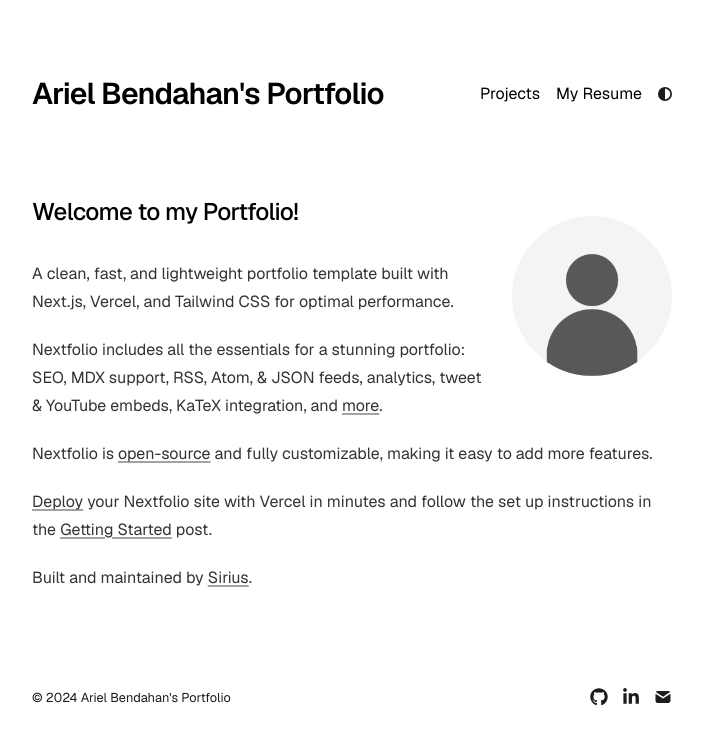
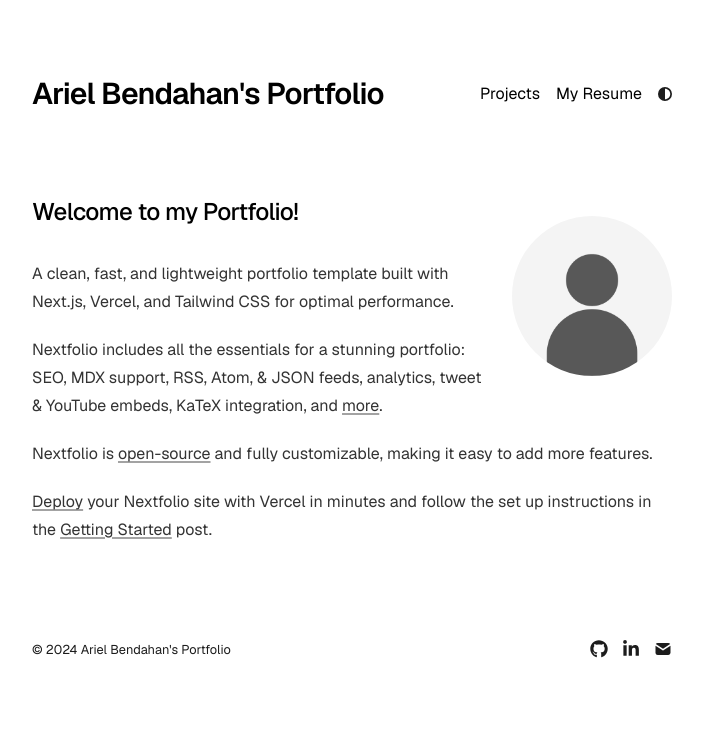
Before and after one commit to arielbendahan/vercel-portfolio, a Next.js app: page / in a window 1280 px wide. Shown: the top 744 px of the page, without its empty margins (288-991 px from the left). Built offline with nearby package versions, Linux system fonts and the light colour scheme.

Commit message:
Update page.tsx

```diff
--- a/app/page.tsx
+++ b/app/page.tsx
@@ -53,13 +53,6 @@
           instructions in the{" "}
           <a href="/blog/getting-started">Getting Started</a> post.
         </p>
-        <p>
-          Built and maintained by{" "}
-          <a href="https://imsirius.xyz/" target="_blank">
-            Sirius
-          </a>
-          .
-        </p>
       </div>
     </section>
   );
```
